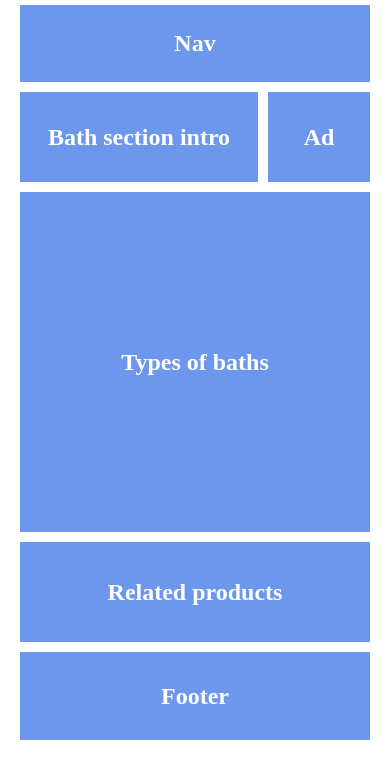
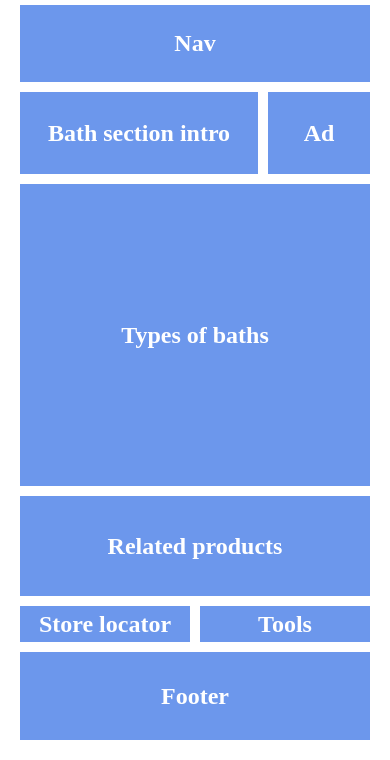
Before and after one commit to samolchik/dec-2022-html, a plain HTML site: page lesson4/task-advance1/index.html in a window 390 px wide. Shown: the part 84-844 px from the top of the page. Drawn offline with Linux system fonts and the light colour scheme.

Commit message:
change media.css, add div box-mobile

```diff
--- a/lesson4/task-advance1/index.html
+++ b/lesson4/task-advance1/index.html
@@ -34,6 +34,10 @@
                 <div class="types blue">Types of baths</div>
                 <div class="related blue">Related products</div>
             </div>
+            <div class="box-mobile">
+                <div class="store blue">Store locator</div>
+                <div class="tools blue">Tools</div>
+            </div>
         </div>
 
     </div>
--- a/lesson4/task-advance1/styles/main.css
+++ b/lesson4/task-advance1/styles/main.css
@@ -111,6 +111,10 @@
     gap: 10px;
 }
 
+.box-mobile {
+    display: none;
+}
+
 .footer {
     width: 100%;
     height: 12%;
--- a/lesson4/task-advance1/styles/media.css
+++ b/lesson4/task-advance1/styles/media.css
@@ -55,6 +55,15 @@
         width: 100%;
     }
 
+    .box-mobile {
+        display: flex;
+        gap: 10px;
+    }
 
+    .store,
+    .tools {
+        max-height: 100px;
+        height: 100%;
+    }
 
 }
```
